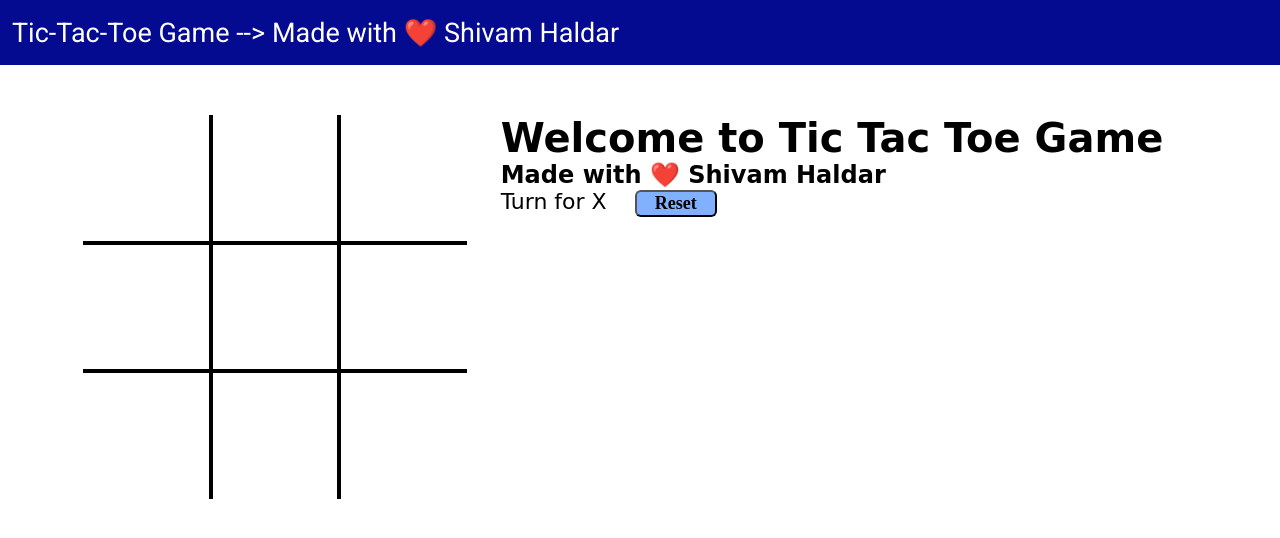
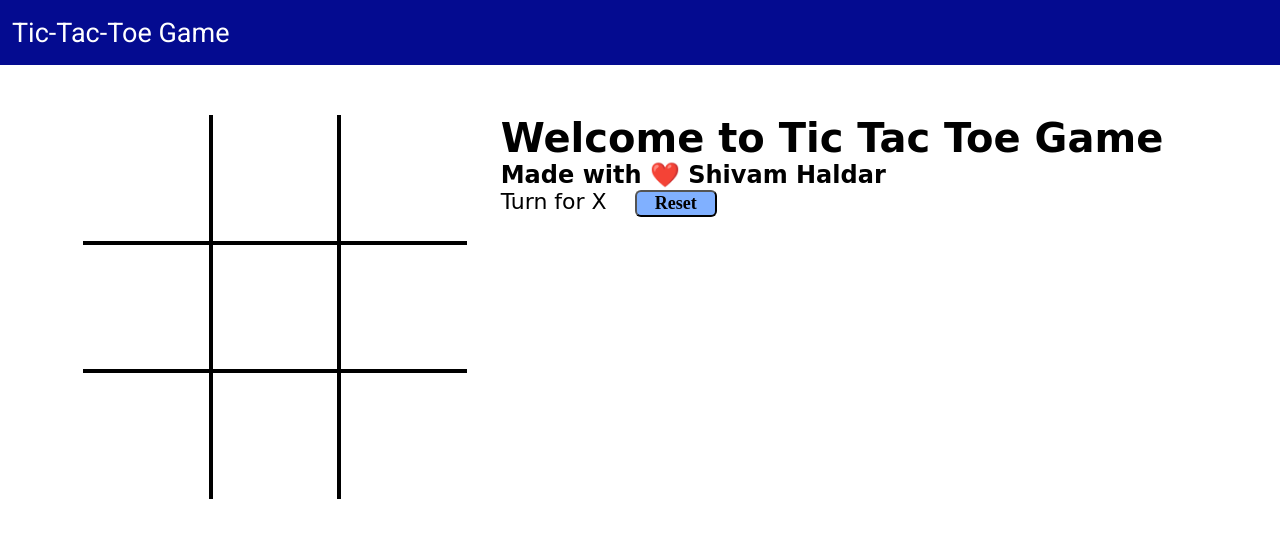
Before and after one commit to shivamhaldar/tic-tac-toe, a plain HTML site: page index.html in a window 1280 px wide. Drawn offline with Linux system fonts and the light colour scheme; a web font is replaced by a local one.

Commit message:
Update index.html

```diff
--- a/index.html
+++ b/index.html
@@ -10,7 +10,7 @@
   <body>
     <nav>
       <ul>
-        <li>Tic-Tac-Toe Game --> Made with ❤️ Shivam Haldar</li>
+        <li>Tic-Tac-Toe Game</li>
       </ul>
     </nav>
 
```
